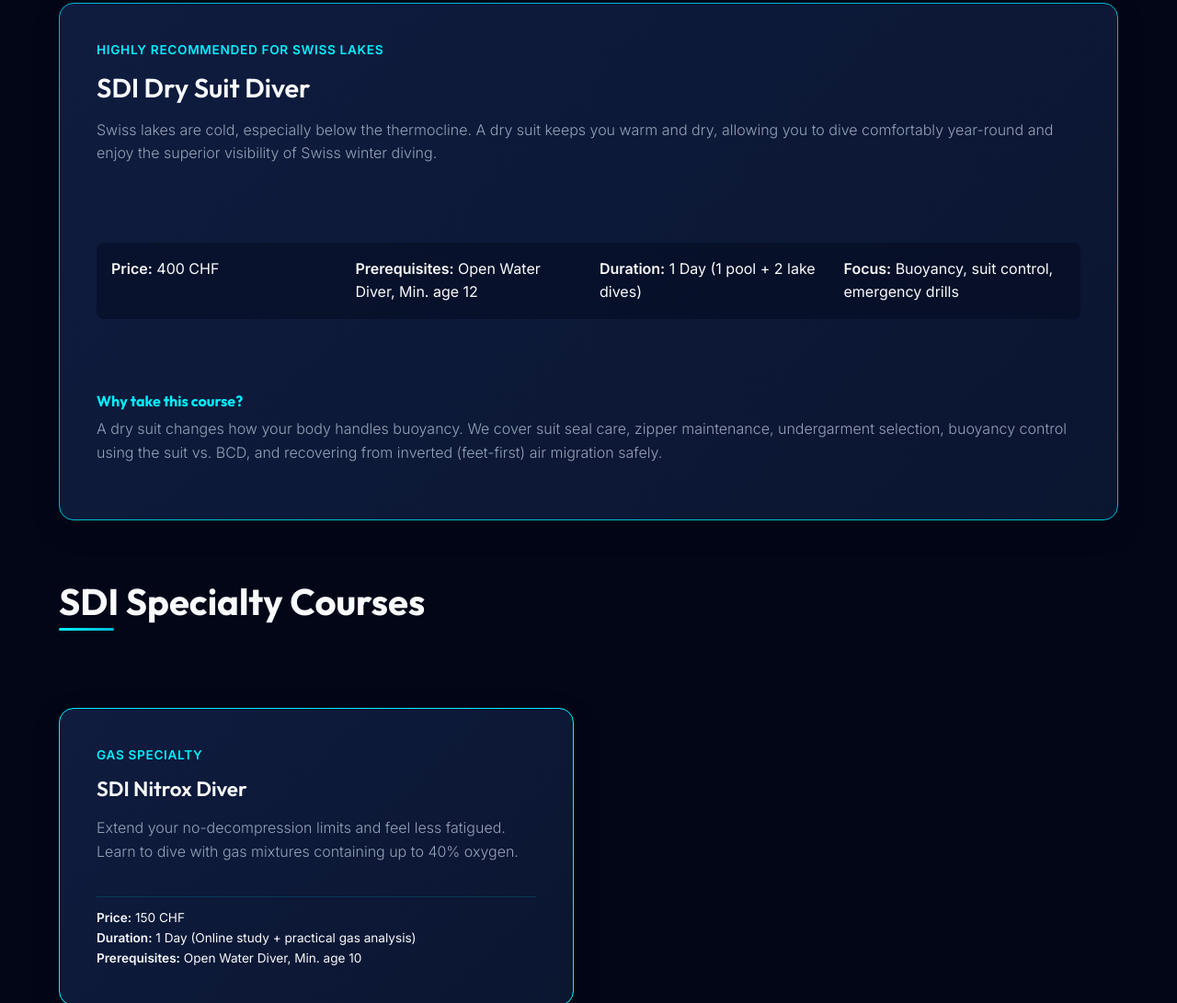
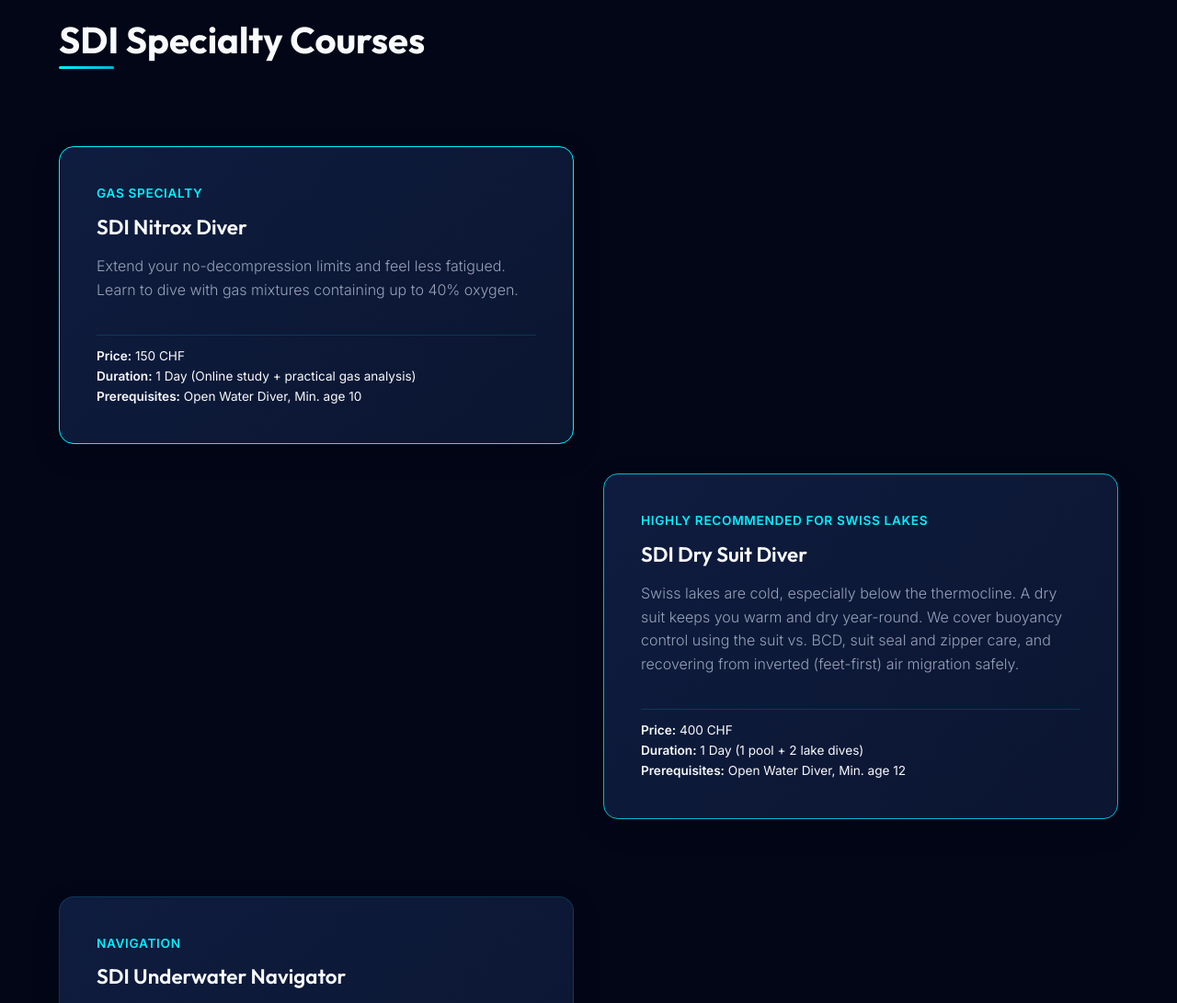
Before and after one commit to AVGP/divingforfun, an Eleventy site: page src/courses/recreational.md in a window 1280 px wide. Shown: the part 3325-4416 px from the top of the page at 92% size. Built offline with nearby package versions, Linux system fonts and the light colour scheme; Eleventy itself is replaced by a stand-in of ours; files that its build step writes are made by us from their sources.

Commit message:
Move Dry Suit Diver specialty card into the main Specialties Grid

```diff
--- a/src/courses/recreational.md
+++ b/src/courses/recreational.md
@@ -88,23 +88,6 @@ description: "Beginners & Advanced scuba diving courses in Zurich, Switzerland.
         <p>Recognizing decompression sickness and arterial gas embolism, assembly and disassembly of emergency oxygen equipment, using demand inhalator valves, constant flow masks, and pocket masks on breathing and non-breathing divers.</p>
       </div>
 
-      <!-- Dry Suit Diver -->
-      <div class="card" style="margin-bottom: 3rem; border-color: var(--color-secondary);" id="course-drysuit">
-        <span class="card-meta">Highly Recommended for Swiss Lakes</span>
-        <h3 style="font-size: 1.8rem; margin-bottom: 1rem;">SDI Dry Suit Diver</h3>
-        <p>Swiss lakes are cold, especially below the thermocline. A dry suit keeps you warm and dry, allowing you to dive comfortably year-round and enjoy the superior visibility of Swiss winter diving.</p>
-
-        <div style="display: grid; grid-template-columns: repeat(auto-fit, minmax(200px, 1fr)); gap: 1.5rem; margin: 1.5rem 0; padding: 1rem; background: rgba(2, 6, 23, 0.4); border-radius: 8px;">
-          <div><strong>Price:</strong> 400 CHF</div>
-          <div><strong>Prerequisites:</strong> Open Water Diver, Min. age 12</div>
-          <div><strong>Duration:</strong> 1 Day (1 pool + 2 lake dives)</div>
-          <div><strong>Focus:</strong> Buoyancy, suit control, emergency drills</div>
-        </div>
-
-        <h4 style="color: var(--color-primary); margin-top: 1rem; margin-bottom: 0.5rem;">Why take this course?</h4>
-        <p>A dry suit changes how your body handles buoyancy. We cover suit seal care, zipper maintenance, undergarment selection, buoyancy control using the suit vs. BCD, and recovering from inverted (feet-first) air migration safely.</p>
-      </div>
-
       <!-- Specialties Grid -->
       <h2 style="margin-top: 4rem; margin-bottom: 2rem;">SDI Specialty Courses</h2>
       <div class="grid-2" style="margin-bottom: 3rem; gap: 2rem;">
@@ -121,7 +104,19 @@ description: "Beginners & Advanced scuba diving courses in Zurich, Switzerland.
           </div>
         </div>
 
-        <!-- Specialty 2: Navigator -->
+        <!-- Specialty 2: Dry Suit -->
+        <div class="card" id="spec-drysuit" style="border-color: var(--color-secondary);">
+          <span class="card-meta">Highly Recommended for Swiss Lakes</span>
+          <h3 class="card-title">SDI Dry Suit Diver</h3>
+          <p>Swiss lakes are cold, especially below the thermocline. A dry suit keeps you warm and dry year-round. We cover buoyancy control using the suit vs. BCD, suit seal and zipper care, and recovering from inverted (feet-first) air migration safely.</p>
+          <div style="font-size: 0.85rem; border-top: 1px solid var(--border-light); padding-top: 0.75rem; margin-top: 1rem;">
+            <strong>Price:</strong> 400 CHF<br>
+            <strong>Duration:</strong> 1 Day (1 pool + 2 lake dives)<br>
+            <strong>Prerequisites:</strong> Open Water Diver, Min. age 12
+          </div>
+        </div>
+
+        <!-- Specialty 3: Navigator -->
         <div class="card" id="spec-navigator">
           <span class="card-meta">Navigation</span>
           <h3 class="card-title">SDI Underwater Navigator</h3>
@@ -133,7 +128,7 @@ description: "Beginners & Advanced scuba diving courses in Zurich, Switzerland.
           </div>
         </div>
 
-        <!-- Specialty 3: Deep -->
+        <!-- Specialty 4: Deep -->
         <div class="card" id="spec-deep">
           <span class="card-meta">Depth Exploration</span>
           <h3 class="card-title">SDI Deep Diver</h3>
@@ -145,7 +140,7 @@ description: "Beginners & Advanced scuba diving courses in Zurich, Switzerland.
           </div>
         </div>
 
-        <!-- Specialty 4: Night -->
+        <!-- Specialty 5: Night -->
         <div class="card" id="spec-night">
           <span class="card-meta">Nocturnal Diving</span>
           <h3 class="card-title">SDI Night Diver</h3>
@@ -157,7 +152,7 @@ description: "Beginners & Advanced scuba diving courses in Zurich, Switzerland.
           </div>
         </div>
 
-        <!-- Specialty 5: Sidemount -->
+        <!-- Specialty 6: Sidemount -->
         <div class="card" id="spec-sidemount">
           <span class="card-meta">Configuration Specialty</span>
           <h3 class="card-title">SDI Sidemount Diver</h3>
@@ -169,7 +164,7 @@ description: "Beginners & Advanced scuba diving courses in Zurich, Switzerland.
           </div>
         </div>
 
-        <!-- Specialty 6: Solo -->
+        <!-- Specialty 7: Solo -->
         <div class="card" id="spec-solo">
           <span class="card-meta">Self-Sufficiency</span>
           <h3 class="card-title">SDI Solo Diver</h3>
@@ -181,7 +176,7 @@ description: "Beginners & Advanced scuba diving courses in Zurich, Switzerland.
           </div>
         </div>
 
-        <!-- Specialty 7: Underwater Photography (400 CHF) -->
+        <!-- Specialty 8: Underwater Photography (400 CHF) -->
         <div class="card" id="spec-photography">
           <span class="card-meta">Creative Specialty</span>
           <h3 class="card-title">SDI Underwater Photographer</h3>
```
